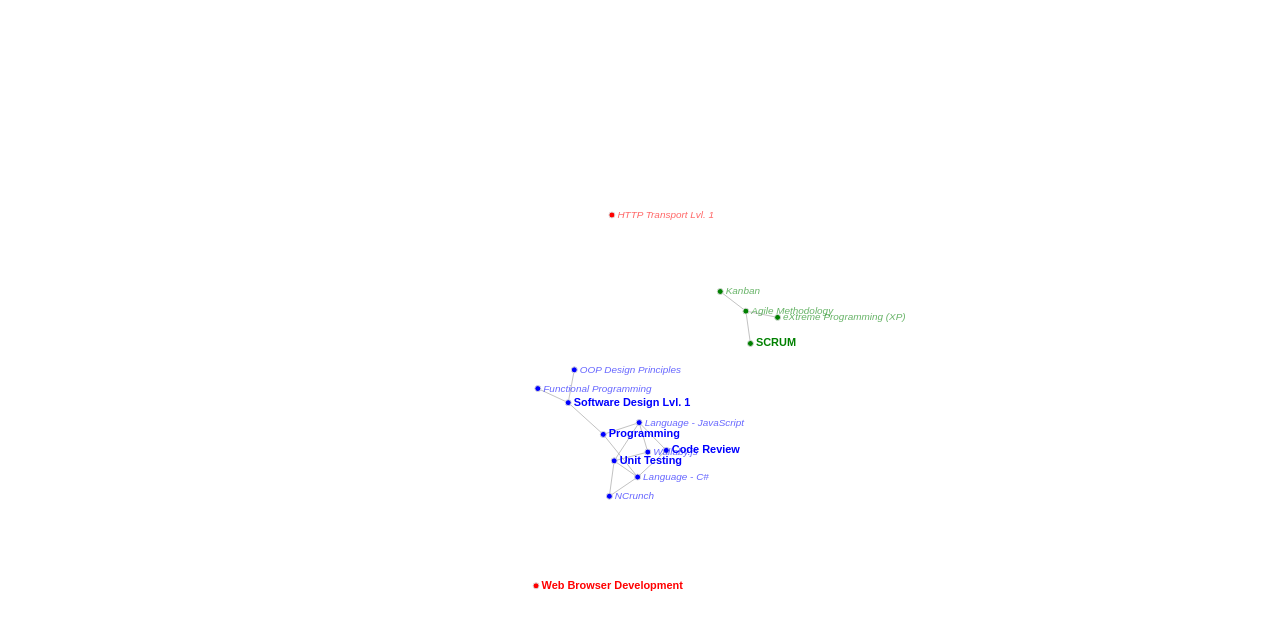
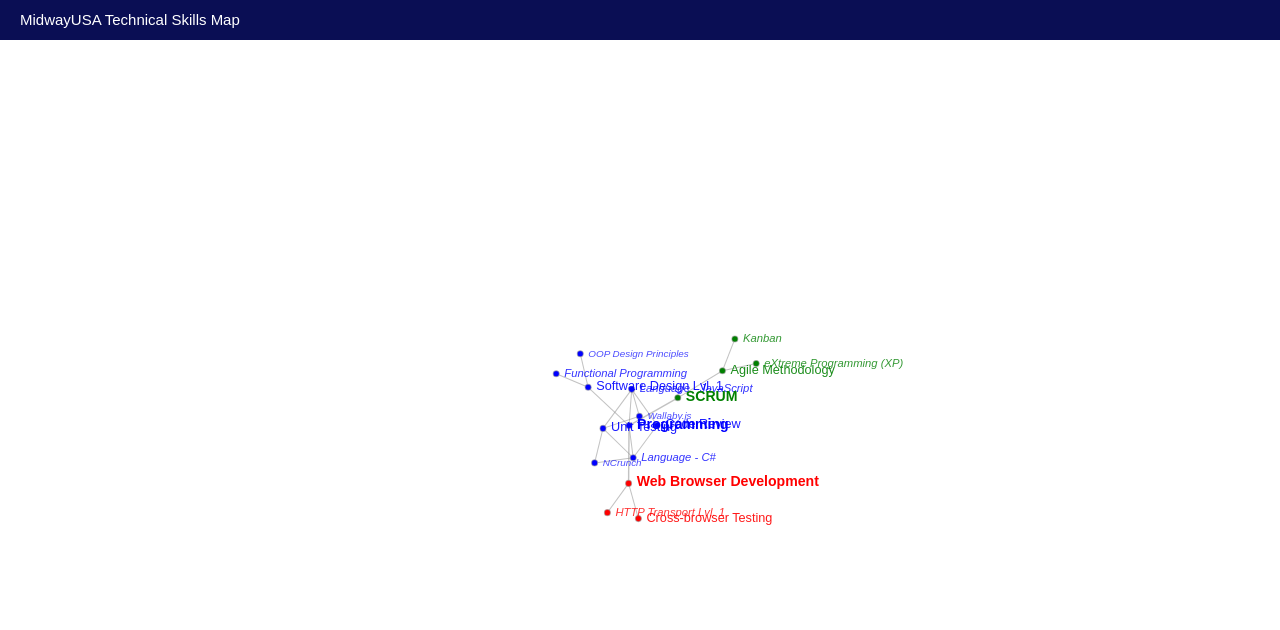
Before and after one commit to DVo-MidwayUSA/SkillsMatrix, a website built with webpack: page src/index.html in a window 1280 px wide. Built offline with nearby package versions, Linux system fonts and the light colour scheme; animation ran at ten frames a second.

Commit message:
design improvements for styling

```diff
--- a/src/data/links.json
+++ b/src/data/links.json
@@ -78,5 +78,25 @@
     "source": "Agile Methodology",
     "target": "eXtreme Programming (XP)",
     "value": 1
+  },
+  {
+    "source": "Web Browser Development",
+    "target": "HTTP Transport Lvl. 1",
+    "value": 1
+  },
+  {
+    "source": "Web Browser Development",
+    "target": "Cross-browser Testing",
+    "value": 1
+  },
+  {
+    "source": "Web Browser Development",
+    "target": "Programming",
+    "value": 2
+  },
+  {
+    "source": "SCRUM",
+    "target": "Programming",
+    "value": 2
   }
 ]
--- a/src/data/nodes.json
+++ b/src/data/nodes.json
@@ -2,87 +2,103 @@
   {
     "id": "Programming",
     "description": "Writing software code in a specific language",
-    "primary": true,
+    "weight": 0,
     "group": 1
   },
   {
     "id": "Language - C#",
     "description": "Programming language used by .NET environments",
+    "weight": 2,
     "group": 1
   },
   {
     "id": "Language - JavaScript",
     "description": "Progamming language used by browsers and Node.js",
+    "weight": 2,
     "group": 1
   },
   {
     "id": "Code Review",
     "description": "Peer review of program code prior to release",
-    "primary": true,
+    "weight": 1,
     "group": 1
   },
   {
     "id": "Unit Testing",
     "description": "Writing software code that tests execution of other software code",
-    "primary": true,
+    "weight": 1,
     "group": 1
   },
   {
     "id": "Wallaby.js",
     "description": "Unit test runner for JavaScript",
+    "weight": 3,
     "group": 1
   },
   {
     "id": "NCrunch",
     "description": "Unit test runner for C#",
+    "weight": 3,
     "group": 1
   },
   {
     "id": "Software Design Lvl. 1",
     "description": "Basic understandings of software architecture and implementation",
-    "primary": true,
+    "weight": 1,
     "group": 1
   },
   {
     "id": "OOP Design Principles",
     "description": "Object-Oriented Programming Design Principles, SOLID",
+    "weight": 3,
     "group": 1
   },
   {
     "id": "Functional Programming",
     "description": "Functional Programming application, pure functions",
+    "weight": 2,
     "group": 1
   },
   {
     "id": "Agile Methodology",
     "description": "Understanding of Agile software development principles",
+    "weight": 1,
     "group": 2
   },
   {
     "id": "SCRUM",
     "description": "Understanding of SCRUM software practices and principles",
-    "primary": true,
+    "weight": 0,
     "group": 2
   },
   {
     "id": "Kanban",
     "description": "Understanding of Kanban software practices",
+    "weight": 2,
     "group": 2
   },
   {
     "id": "eXtreme Programming (XP)",
     "description": "Understanding of XP software practices",
+    "weight": 2,
     "group": 2
   },
   {
     "id": "Web Browser Development",
     "description": "Working knowledge of modern web browsers",
-    "primary": true,
+    "weight": 0,
     "group": 3
   },
   {
     "id": "HTTP Transport Lvl. 1",
     "description": "Basic understanding of webservers, protocols, load-balancers, and request/response cycles",
+    "weight": 2,
+    "group": 3
+  },
+  {
+    "id": "Cross-browser Testing",
+    "description": "Testing web software against multiple browser environments",
+    "weight": 1,
     "group": 3
   }
 ]
--- a/src/index.html
+++ b/src/index.html
@@ -2,9 +2,12 @@
 <html lang="en">
   <head>
     <meta charset="utf-8" />
-    <title>Skills Matrix</title>
+    <title>MidwayUSA Skills Map</title>
   </head>
   <body>
+    <header>
+      <h1>MidwayUSA Technical Skills Map</h1>
+    </header>
     <main></main>
   </body>
 </html>
--- a/src/index.js
+++ b/src/index.js
@@ -34,13 +34,14 @@ const link = svg
 
 const node = svg
   .append("g")
-  .attr("stroke", "#ddd")
+  .attr("stroke", "#999")
   .attr("stroke-width", 1)
+  .attr("stroke-opacity", 0.6)
   .selectAll("circle")
   .data(nodes)
   .join("circle")
-  .attr("r", display.noderadius)
-  .attr("fill", d => display.groupcolor(d.group))
+  .attr("r", display.nodeRadius)
+  .attr("fill", d => display.groupColor(d.group))
   .call(drag(simulation))
 
 node.append("title").text(d => d.id + ": " + d.description)
@@ -51,15 +52,15 @@ const label = svg
   .data(nodes)
   .join("text")
   .text(d => d.id)
-  .attr("font-size", d => display.fontsize * (d.primary ? 2.2 : 2))
-  .attr("font-weight", d => (d.primary ? "bold" : "normal"))
-  .attr("font-style", d => (d.primary ? "normal" : "italic"))
-  .attr("fill", d => display.groupcolor(d.group))
-  .attr("fill-opacity", d => (d.primary ? 1 : 0.6))
+  .attr("font-size", d => `${1 - d.weight / 10}em`)
+  .attr("font-weight", d => (d.weight === 0 ? "bold" : "normal"))
+  .attr("font-style", d => (d.weight < 2 ? "normal" : "italic"))
+  .attr("fill", d => display.groupColor(d.group))
+  .attr("fill-opacity", d => 1 - d.weight / 10)
   .attr("background", "white")
   .call(drag(simulation))
 
 label.append("title").text(d => d.id + ": " + d.description)
 
 const elements = [link, node, label]
-calculate(...elements, display.noderadius, display.fontsize, simulation)
+calculate(...elements, display.nodeRadius, display.fontSize, simulation)
--- a/src/main.css
+++ b/src/main.css
@@ -1,5 +1,26 @@
 body {
   font-family: Arial, Helvetica, sans-serif;
+  font-size: 14px;
+  margin: 0;
+  padding: 0;
+}
+
+header {
+  background: #0a0e54;
+  height: 30px;
+  padding: 5px 20px;
+}
+
+header h1 {
+  font-size: 15px;
+  margin: 0;
+  font-weight: normal;
+  color: white;
+  line-height: 30px;
+  -webkit-user-select: none;
+  -moz-user-select: none;
+  -ms-user-select: none;
+  user-select: none;
 }
 
 svg text {
--- a/src/utils/display-maps.js
+++ b/src/utils/display-maps.js
@@ -1,4 +1,4 @@
-const groupcolor = group =>
+const groupColor = group =>
   ({
     1: "blue",
     2: "green",
@@ -6,15 +6,15 @@ const groupcolor = group =>
   }[group])
 
 const width = window.innerWidth - 10
-const height = window.innerHeight - 10
+const height = window.innerHeight - 50
 
 const RADIUS = 3
-const FONT_SIZE = 5
+const FONT_SIZE = 10
 
 export default {
-  groupcolor: groupcolor,
+  groupColor: groupColor,
   width: width,
   height: height,
-  noderadius: RADIUS,
-  fontsize: FONT_SIZE
+  nodeRadius: RADIUS,
+  fontSize: FONT_SIZE
 }
```
